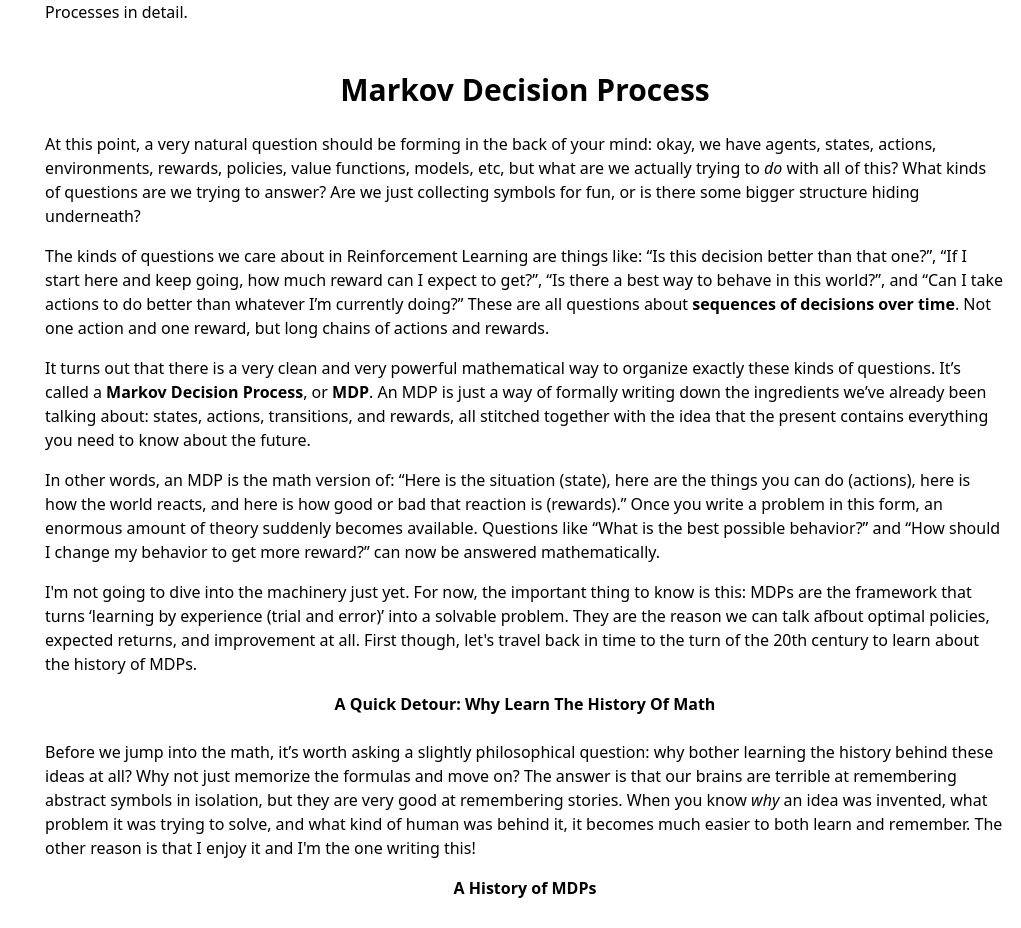
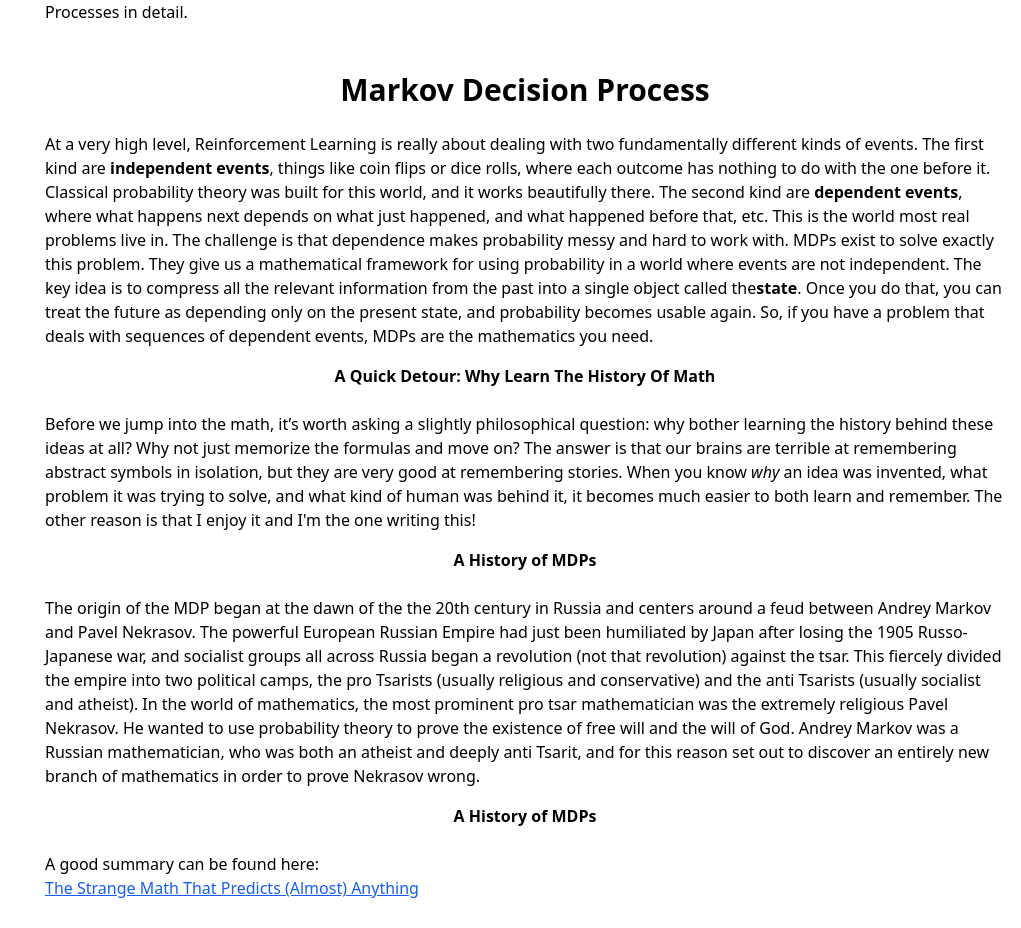
Before and after one commit to WilliamGiammona/learning-ai, a Next.js app: page /reinforcement-learning in a window 1280 px wide. Shown: the part 4767-5695 px from the top of the page, without its empty margins (259-1280 px from the left). Built offline with nearby package versions, Linux system fonts and the light colour scheme.

Commit message:
continuing introduction

```diff
--- a/app/reinforcement-learning/page.tsx
+++ b/app/reinforcement-learning/page.tsx
@@ -520,55 +520,24 @@ export default function ReinforcementLearningPage() {
               Markov Decision Process
             </h1>
             <p className="mb-4">
-              At this point, a very natural question should be forming in the
-              back of your mind: okay, we have agents, states, actions,
-              environments, rewards, policies, value functions, models, etc, but
-              what are we actually trying to <em>do</em> with all of this? What
-              kinds of questions are we trying to answer? Are we just collecting
-              symbols for fun, or is there some bigger structure hiding
-              underneath?
-            </p>
-
-            <p className="mb-4">
-              The kinds of questions we care about in Reinforcement Learning are
-              things like: “Is this decision better than that one?”, “If I start
-              here and keep going, how much reward can I expect to get?”, “Is
-              there a best way to behave in this world?”, and “Can I take
-              actions to do better than whatever I’m currently doing?” These are
-              all questions about{" "}
-              <strong>sequences of decisions over time</strong>. Not one action
-              and one reward, but long chains of actions and rewards.
-            </p>
-
-            <p className="mb-4">
-              It turns out that there is a very clean and very powerful
-              mathematical way to organize exactly these kinds of questions.
-              It’s called a <strong>Markov Decision Process</strong>, or{" "}
-              <strong>MDP</strong>. An MDP is just a way of formally writing
-              down the ingredients we’ve already been talking about: states,
-              actions, transitions, and rewards, all stitched together with the
-              idea that the present contains everything you need to know about
-              the future.
-            </p>
-
-            <p className="mb-4">
-              In other words, an MDP is the math version of: “Here is the
-              situation (state), here are the things you can do (actions), here
-              is how the world reacts, and here is how good or bad that reaction
-              is (rewards).” Once you write a problem in this form, an enormous
-              amount of theory suddenly becomes available. Questions like “What
-              is the best possible behavior?” and “How should I change my
-              behavior to get more reward?” can now be answered mathematically.
-            </p>
-
-            <p className="mb-4">
-              I'm not going to dive into the machinery just yet. For now, the
-              important thing to know is this: MDPs are the framework that turns
-              ‘learning by experience (trial and error)’ into a solvable
-              problem. They are the reason we can talk afbout optimal policies,
-              expected returns, and improvement at all. First though, let's
-              travel back in time to the turn of the 20th century to learn about
-              the history of MDPs.
+              At a very high level, Reinforcement Learning is really about
+              dealing with two fundamentally different kinds of events. The
+              first kind are <strong> independent events</strong>, things like
+              coin flips or dice rolls, where each outcome has nothing to do
+              with the one before it. Classical probability theory was built for
+              this world, and it works beautifully there. The second kind are{" "}
+              <strong>dependent events</strong>, where what happens next depends
+              on what just happened, and what happened before that, etc. This is
+              the world most real problems live in. The challenge is that
+              dependence makes probability messy and hard to work with. MDPs
+              exist to solve exactly this problem. They give us a mathematical
+              framework for using probability in a world where events are not
+              independent. The key idea is to compress all the relevant
+              information from the past into a single object called the
+              <strong>state</strong>. Once you do that, you can treat the future
+              as depending only on the present state, and probability becomes
+              usable again. So, if you have a problem that deals with sequences
+              of dependent events, MDPs are the mathematics you need.
             </p>
 
             <p className="mb-4">
```
